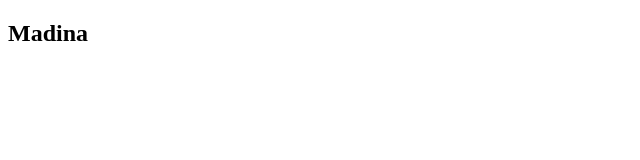
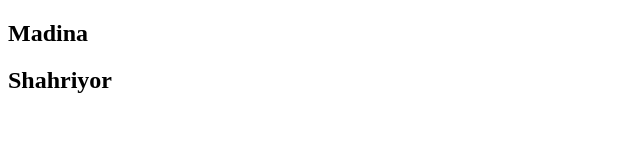
Before and after one commit to ShahriyorDeveloper/product, a plain HTML site: page index.html in a window 1280 px wide. Shown: the whole page, without its empty margins (0-640 px from the left). Drawn offline with Linux system fonts and the light colour scheme.

Commit message:
"adding shahriyor"

```diff
--- a/index.html
+++ b/index.html
@@ -9,6 +9,9 @@
 
     <div class="madina">
         <h2>Madina</h2>
+    </div>
+    <div class="shahriyor">
+        <h2>Shahriyor</h2>
     </div>
     <div class="abubakr"></div>
     <div class="nurmuhammad"></div>
```
